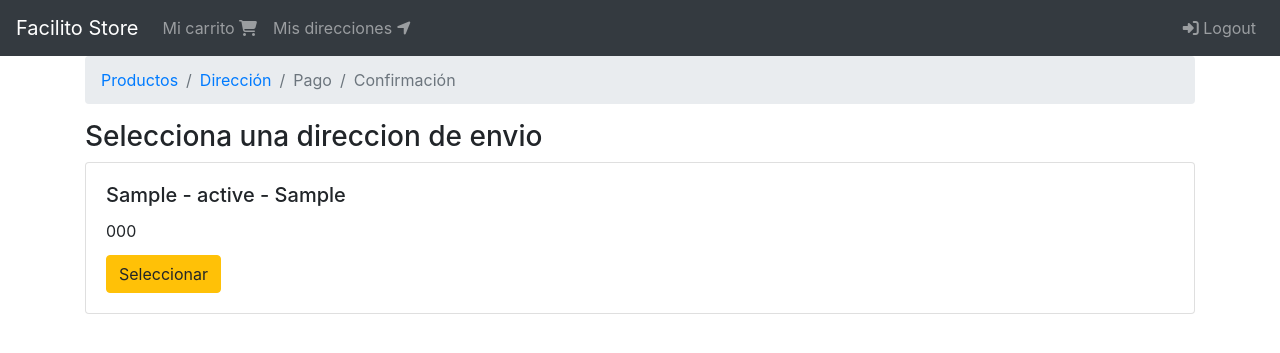
After one commit to GuillermoGA/codigofacilito-web_apps_django, a Django app: page /orden/seleccionar/direccion in a window 1280 px wide. The commit adds this page. Shown: the top 353 px of the page. Run offline with Django 3.2, Linux system fonts and the light colour scheme; a user stored in the database is signed in; tables that the repository leaves empty hold one stand-in row (values such as "Sample post"); parts of the project's set-up code (start-up, migrations or seed data) failed here and were passed over; some libraries are stand-ins or nearby versions.

Commit message:
change shipping addres on buy wizzard

```diff
--- a/orders/templates/orders/address.html
+++ b/orders/templates/orders/address.html
@@ -12,6 +12,7 @@
             </div>
             <div>
                 {% include 'shipping_addresses/snippets/shipping_address.html' %}
+                <a href="{% url 'orders:select_address' %}">Elige una direccion</a>
             </div>
         {% else %}
             <div class="h3">
--- /dev/null
+++ b/orders/templates/orders/select_address.html
@@ -0,0 +1,24 @@
+{% extends 'base.html' %}
+
+{% block breadcrumb %}
+    {% include 'orders/snippets/breadcrumb.html' %}
+{% endblock %}
+
+{% block content %}
+    <div class="col">
+        <div class="h3">
+            Selecciona una direccion de envio
+        </div>
+        <div class="mt-2">
+            {% for shipping_address in shipping_adresses %}
+                <div class="card mb-2">
+                    <div class="card-body">
+                        <h5 class="card-title">{{ shipping_address.address }}</h5>
+                        <p class="card-title">{{ shipping_address.postal_code }}</p>
+                        <a href="{% url 'orders:check_address' shipping_address.pk %}" class="btn btn-warning">Seleccionar</a>
+                    </div>
+                </div>
+            {% endfor %}
+        </div>
+    </div>
+{% endblock %}
--- a/orders/urls.py
+++ b/orders/urls.py
@@ -7,4 +7,6 @@ app_name = 'orders'
 urlpatterns = [
     path('', views.order, name='order'),
     path('direccion', views.address, name='address'),
+    path('seleccionar/direccion', views.select_address, name='select_address'),
+    path('establecer/direccion/<int:pk>', views.check_address, name='check_address'),
 ]
--- a/orders/views.py
+++ b/orders/views.py
@@ -1,10 +1,10 @@
-from django.shortcuts import render
+from django.contrib.auth.decorators import login_required
+from django.shortcuts import render, redirect, get_object_or_404
 
 from carts.utils import get_or_create_cart
+from orders.utils import breadcrumb
 from orders.utils import get_or_create_order
-from orders.utils import breadcrumb
-
-from django.contrib.auth.decorators import login_required
+from shipping_addresses.models import ShippingAddress
 
 
 @login_required(login_url='login')
@@ -17,6 +17,7 @@ def order(request):
         "order": order,
         "breadcrumb": breadcrumb()
     })
+
 
 @login_required(login_url='login')
 def address(request):
@@ -31,3 +32,28 @@ def address(request):
         "shipping_address": shipping_address,
         "breadcrumb": breadcrumb(address=True)
     })
+
+
+@login_required(login_url='login')
+def select_address(request):
+    shipping_adresses = request.user.shippingaddress_set.all()
+
+    return render(request, 'orders/select_address.html', {
+        "shipping_adresses": shipping_adresses,
+        "breadcrumb": breadcrumb(address=True)
+    })
+
+
+@login_required(login_url='login')
+def check_address(request, pk):
+    cart = get_or_create_cart(request)
+    order = get_or_create_order(cart, request)
+
+    shipping_address = get_object_or_404(ShippingAddress, pk=pk)
+
+    if request.user.id != shipping_address.user_id:
+        return redirect('carts:cart')
+
+    order.update_shipping_address(shipping_address)
+
+    return redirect('orders:address')
```
